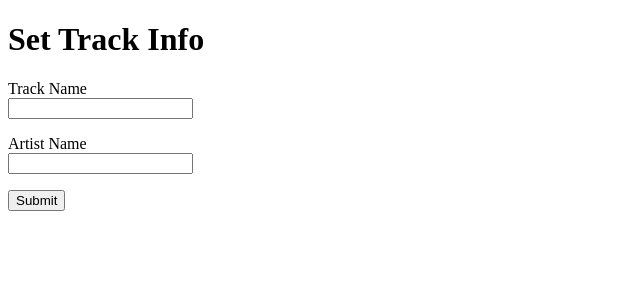
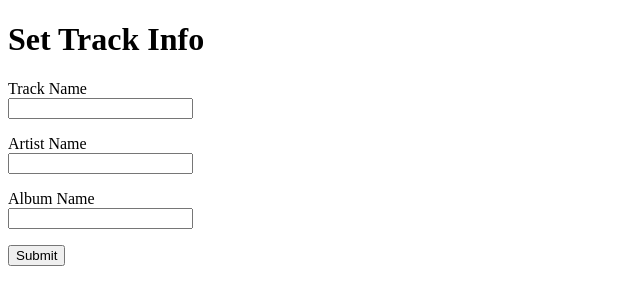
Before and after one commit to mkarls20/web-content-downloader, a Flask app: template src/youtube_web_downloader/app/templates/set_track_info.html in a window 1280 px wide. Shown: the top 305 px of the page, without its empty margins (0-640 px from the left). Run offline with Flask 3, Linux system fonts and the light colour scheme; the template is opened without the code that fills it: values that come from a table or form of the project are taken from there, others are empty.

Commit message:
Added album name to template

```diff
--- a/src/youtube_web_downloader/app/templates/set_track_info.html
+++ b/src/youtube_web_downloader/app/templates/set_track_info.html
@@ -15,6 +15,10 @@
             {{ form.artist_name.label }}<br>
             {{ form.artist_name(size=20) }}
         </p>
+        <p>
+            {{ form.album_name.label }}<br>
+            {{ form.album_name(size=20) }}
+        </p>
         <p>{{ form.submit() }}</p>
     </form>
 </body>
```
